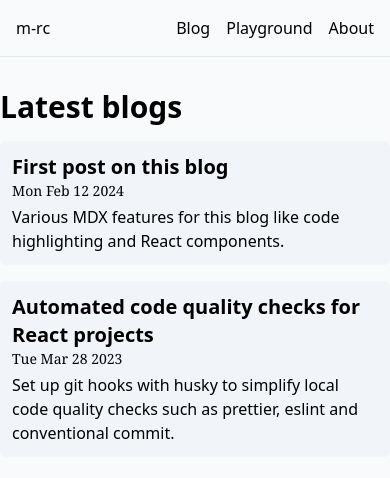
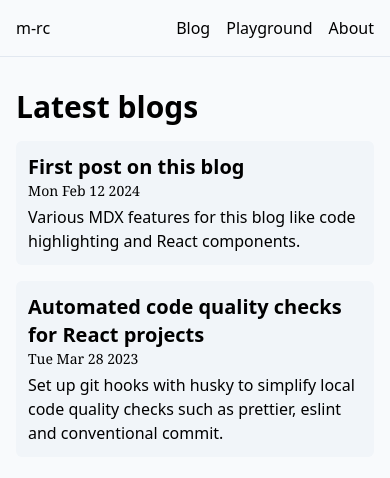
Before and after one commit to m-goos/m-rc, a Next.js app: page /blog in a window 390 px wide. Shown: the top 478 px of the page. Built offline with nearby package versions, Linux system fonts and the light colour scheme.

Commit message:
fix: add back padding for small screens

```diff
--- a/app/layout.tsx
+++ b/app/layout.tsx
@@ -16,7 +16,7 @@
         {/* root layout */}
         <div className="min-h-screen bg-slate-50">
           <Nav />
-          <div className="flex justify-center py-8">
+          <div className="flex justify-center py-8 px-4">
             <main className="flex flex-col grow max-w-3xl">{children}</main>
           </div>
         </div>
```
